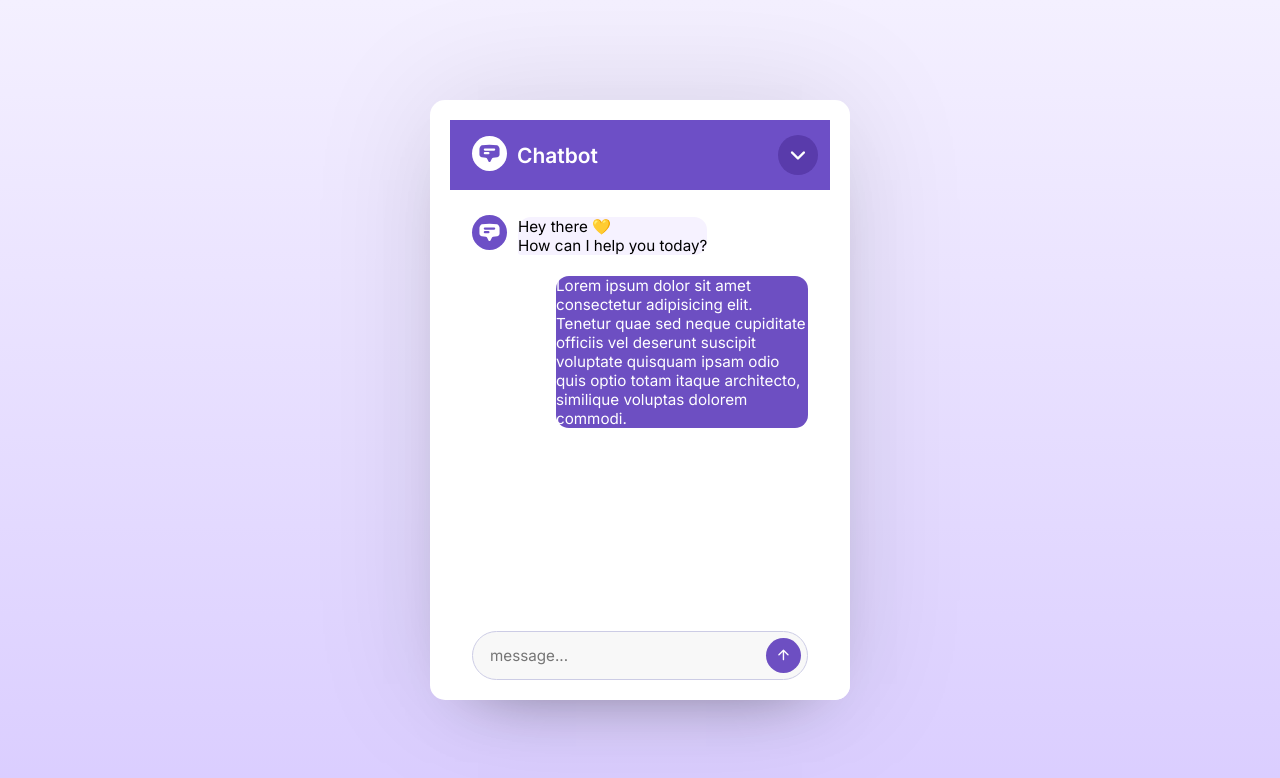
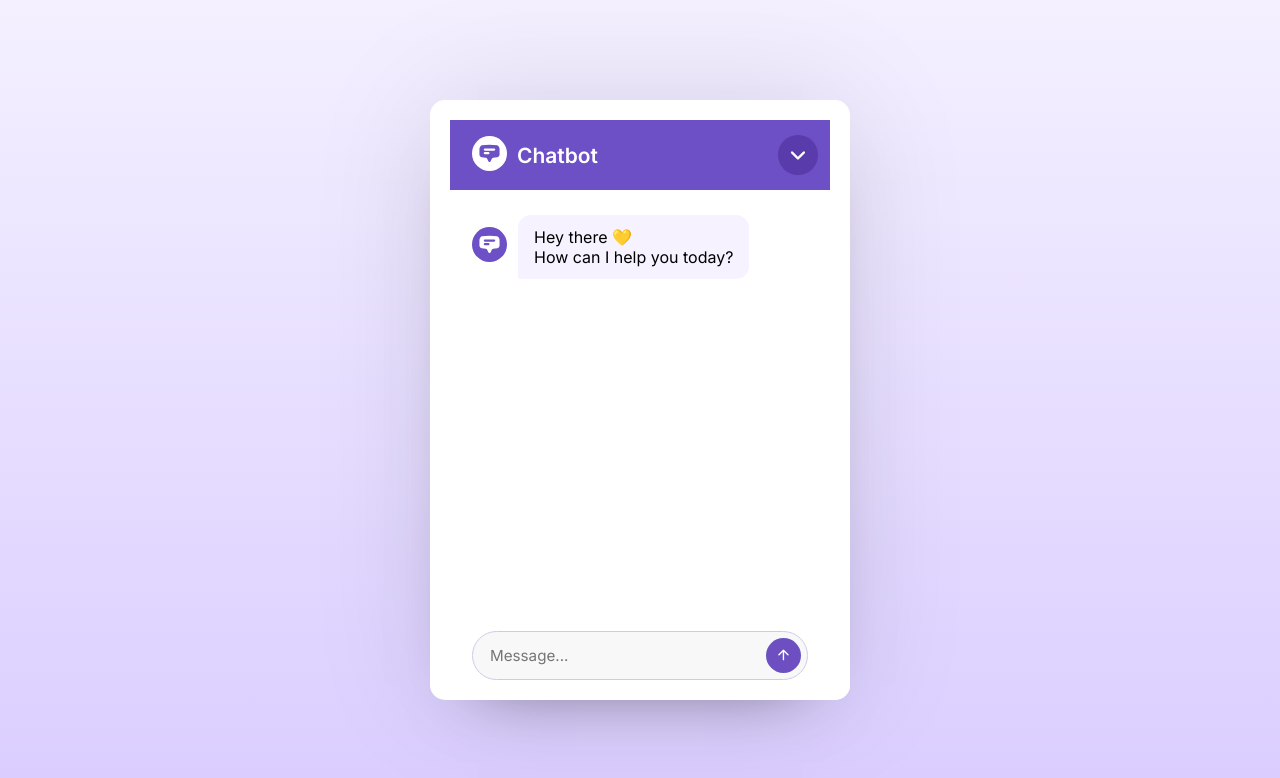
Before and after one commit to katg999/CHILTECHNDA, a React (Vite) app: page / in a window 1280 px wide. Shown: the top 778 px of the page. Built offline with nearby package versions, Linux system fonts and the light colour scheme.

Commit message:
FullApplicationAsPerNow

```diff
--- a/src/App.jsx
+++ b/src/App.jsx
@@ -1,8 +1,65 @@
 import React from "react";
 import ChatbotIcon from "./components/ChatbotIcon";
 import ChatForm from "./components/ChartForm";
+import { useState, useRef } from "react";
+import ChatMessage from "./components/ChatMessage";
+import { useEffect } from "react";
 
 const App = () => {
+  //Helper function to update chat history
+  const updateHistory = (text) => {
+    setChatHistory((prev) => [
+      ...prev.filter((msg) => msg.text !== "Thinking..."),
+      { role: "model", text },
+    ]);
+  };
+
+  const [chatHistory, setChatHistory] = useState([]);
+  const chatBodyRef = useRef();
+
+  const generateBotResponse = async (history) => {
+    //Format chat history for API request
+    history = history.map(({ role, text }) => ({
+      role,
+      parts: [{ text }],
+    }));
+
+    const requestOptions = {
+      method: "POST",
+      headers: { "Content-Type": "application/json" },
+      body: JSON.stringify({ contents: history }),
+    };
+    try {
+      //Making the API call get the bots response
+
+      const response = await fetch(
+        import.meta.env.VITE_API_URL,
+        requestOptions
+      );
+
+      const data = await response.json();
+
+      if (!response.ok)
+        throw new Error(data.error.message || "Something went wrong");
+
+      //Claena nd update chat history with bots respose
+      const apiResponseText = data.candidates[0].content.parts[0].text
+        .replace(/\*\*(.*?)\*\*/g, "$1")
+        .trim();
+      updateHistory(apiResponseText);
+    } catch (error) {
+      console.log(error);
+    }
+  };
+
+  useEffect(() => {
+    //Aut0-scroll whenever chat hsitory is updated
+    chatBodyRef.current.scrollTo({
+      top: chatBodyRef.current.scrollHeight,
+      behaviour: "smooth",
+    });
+  }, [chatHistory]);
+
   return (
     <div className="container">
       <div className="chatbot-popup">
@@ -14,10 +71,12 @@ const App = () => {
             <h2 className="logo-text">Chatbot</h2>
           </div>
 
-          <button class="material-symbols-rounded">keyboard_arrow_down</button>
+          <button className="material-symbols-rounded">
+            keyboard_arrow_down
+          </button>
         </div>
         {/* Chatbot Body */}
-        <div className="chat-body">
+        <div ref={chatBodyRef} className="chat-body">
           <div className="message bot-message">
             <ChatbotIcon />
             <p className="message-text">
@@ -25,19 +84,18 @@ const App = () => {
               How can I help you today?
             </p>
           </div>
-          <div className="message user-message">
-            {/* <ChatbotIcon /> */}
-            <p className="message-text">
-              Lorem ipsum dolor sit amet consectetur adipisicing elit. Tenetur
-              quae sed neque cupiditate officiis vel deserunt suscipit voluptate
-              quisquam ipsam odio quis optio totam itaque architecto, similique
-              voluptas dolorem commodi.
-            </p>
-          </div>
+          {/* Rendering the chat history dynamically */}
+          {chatHistory.map((chat, index) => (
+            <ChatMessage key={index} chat={chat} />
+          ))}
         </div>
         {/* Chatbot Footer */}
         <div className="chat-footer">
-          <ChatForm />
+          <ChatForm
+            chatHistory={chatHistory}
+            setChatHistory={setChatHistory}
+            generateBotResponse={generateBotResponse}
+          />
         </div>
       </div>
     </div>
--- a/src/components/ChartForm.jsx
+++ b/src/components/ChartForm.jsx
@@ -1,14 +1,46 @@
-import React from "react";
-const ChatForm = () => {
+import React, { useRef } from "react";
+
+const ChatForm = ({ setChatHistory, generateBotResponse, chatHistory }) => {
+  const inputRef = useRef();
+
+  const handleFormSubmit = (e) => {
+    e.preventDefault();
+    const userMessage = inputRef.current.value.trim();
+    if (!userMessage) return;
+    inputRef.current.value = "";
+
+    // Update chat history with the user's message
+    setChatHistory((history) => [
+      ...history,
+      { role: "user", text: userMessage },
+    ]);
+
+    // Add a "Thinking..." placeholder and then generate the bot's response
+    setTimeout(() => {
+      setChatHistory((history) => [
+        ...history,
+        { role: "model", text: "Thinking..." },
+      ]);
+
+      generateBotResponse([
+        ...chatHistory,
+        { role: "user", text: userMessage },
+      ]);
+    }, 600);
+  };
+
   return (
-    <form action="" className="chat-form">
+    <form className="chat-form" onSubmit={handleFormSubmit}>
       <input
         type="text"
-        placeholder="message..."
+        ref={inputRef}
+        placeholder="Message..."
         className="message-input"
         required
       />
-      <button class="material-symbols-rounded">arrow_upward</button>
+      <button type="submit" className="material-symbols-rounded">
+        arrow_upward
+      </button>
     </form>
   );
 };
--- /dev/null
+++ b/src/components/ChatMessage.jsx
@@ -0,0 +1,16 @@
+import React from "react";
+import ChatbotIcon from "./ChatbotIcon";
+
+const ChatMessage = ({ chat }) => {
+  return (
+    <div
+      className={`message ${chat.role === "model" ? "bot" : "user"}-message`}
+    >
+      {/* <ChatbotIcon /> */}
+      {chat.role === "model" && <ChatbotIcon />}
+      <p className="message-text">{chat.text}</p>
+    </div>
+  );
+};
+
+export default ChatMessage;
--- a/src/index.css
+++ b/src/index.css
@@ -83,6 +83,8 @@ body {
   height: 460px;
   overflow-y: auto;
   padding: 25px 22px;
+  scrollbar-width: thin;
+  scrollbar-color: #ddd3f9 transparent;
 }
 
 .chat-body .message {
@@ -113,6 +115,11 @@ body {
 .chat-body .bot-message .message-text {
   background: #f6f2ff;
   border-radius: 13px 13px 13px 3px;
+  padding: 12px 16px; /* Adds space inside the message box */
+  display: inline-block; /* Keeps message box tight around text */
+  max-width: 75%; /* Prevents messages from stretching too wide */
+  word-wrap: break-word; /* Ensures long words break properly */
+  font-size: 16px; /* Optional: Adjust text size */
 }
 
 .chat-body .user-message {
@@ -123,7 +130,12 @@ body {
 .chat-body .user-message .message-text {
   color: #fff;
   background: #6d4fc2;
-  border-radius: 13px 13px 13px 13px;
+  border-radius: 13px;
+  padding: 12px 16px; /* Increase padding for more space */
+  display: inline-block; /* Ensures the message wraps neatly */
+  max-width: 75%; /* Prevents messages from stretching too wide */
+  word-wrap: break-word; /* Ensures long words break properly */
+  font-size: 16px; /* Optional: Adjust text size */
 }
 
 .chat-footer {
```
Also changed, not shown: eslint.config.js (+18 -17 lines), 1 other file (tests, documents, lock files or other folders).
